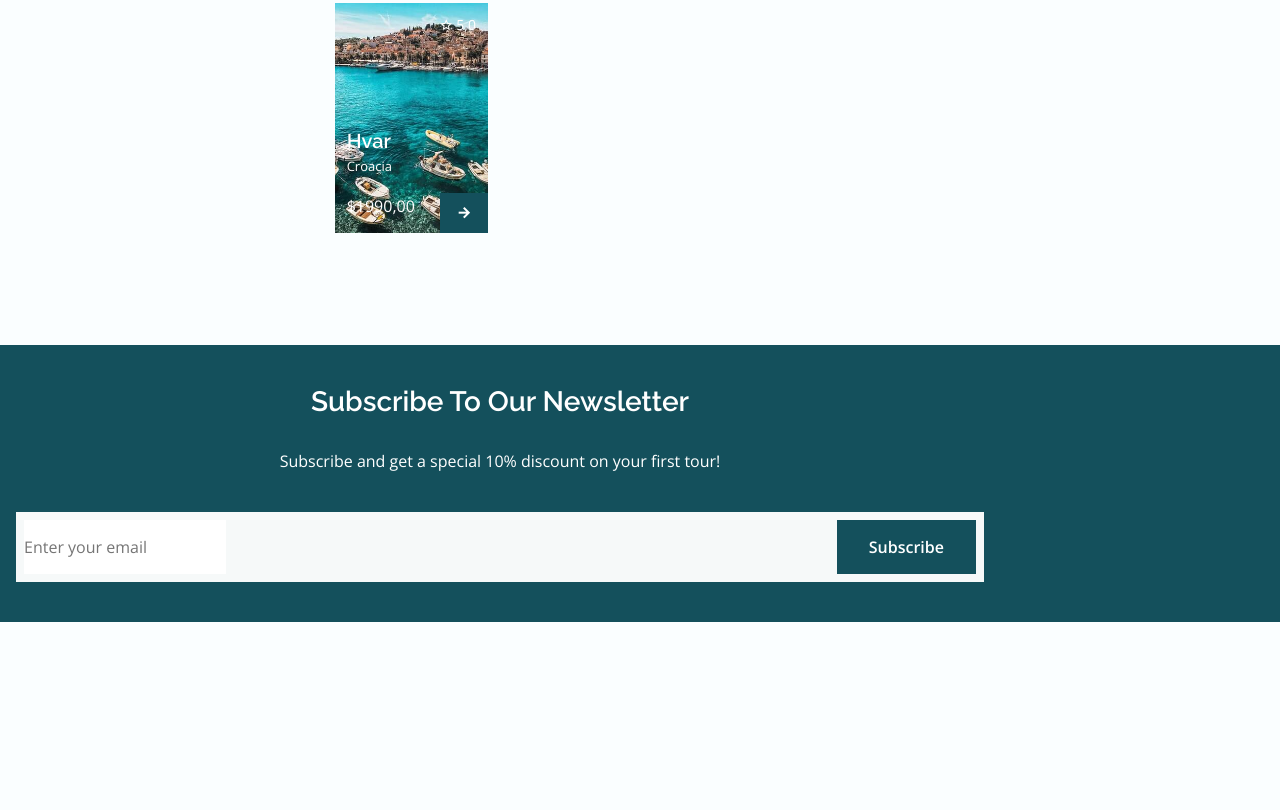
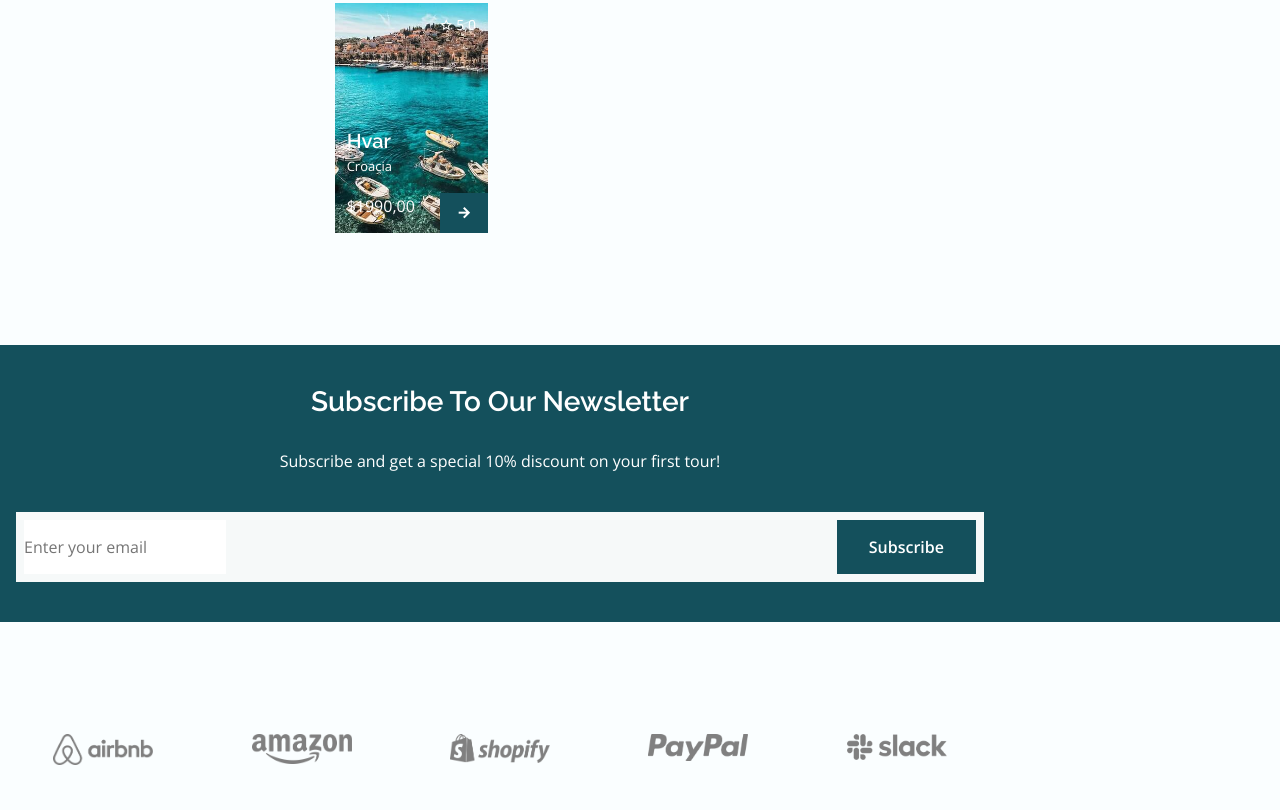
Before and after one commit to Elesiann/responsive-travel-website-travelwithme, a plain HTML site: page responsive-travel-website/assets/index.html in a window 1280 px wide. Shown: the part 3569-4379 px from the top of the page. Before the commit the page ends 4231 px from the top, so only its background shows below. Drawn offline with nearby package versions, Linux system fonts and the light colour scheme.

Commit message:
added 'sponsor'

```diff
--- a/responsive-travel-website/assets/css/styles.css
+++ b/responsive-travel-website/assets/css/styles.css
@@ -594,22 +594,37 @@ input {
   margin-bottom: var(--mb-2-5);
 }
 
-.subscribe__form{
+.subscribe__form {
   background-color: var(--input-color);
-  padding: .5rem;
+  padding: 0.5rem;
   display: flex;
   justify-content: space-between;
 }
 
-.subscribe_input{
+.subscribe_input {
   width: 70%;
-  padding-right: .5rem;
+  padding-right: 0.5rem;
   background-color: var(--input-color);
   color: var(--text-color);
 }
 
-.subscribe_input::placeholder{
+.subscribe_input::placeholder {
   color: var(--text-color);
 }
 
 /* ====================== SPONSORS  ====================== */
+.sponsor__container {
+  grid-template-columns: repeat(auto-fit, minmax(100px, 1fr));
+  justify-items: center;
+  row-gap: 3.5rem;
+}
+
+.sponsor__img {
+  width: 100px;
+  filter: invert(0.5);
+  transition: var(--img-transition);
+}
+
+.sponsor__content:hover .sponsor__img {
+  filter: invert(0.2);
+}
--- a/responsive-travel-website/assets/index.html
+++ b/responsive-travel-website/assets/index.html
@@ -443,6 +443,26 @@
         </div>
       </div>
     </section>
+    <!-- ===================== SPONSORS ===================== -->
+    <section class="sponsor section">
+      <div class="sponsor__container container grid">
+        <div class="sponsor__content">
+          <img src="/responsive-travel-website/assets/img/sponsors1.png" alt="" class="sponsor__img">
+        </div>
+        <div class="sponsor__content">
+          <img src="/responsive-travel-website/assets/img/sponsors2.png" alt="" class="sponsor__img">
+        </div>
+        <div class="sponsor__content">
+          <img src="/responsive-travel-website/assets/img/sponsors3.png" alt="" class="sponsor__img">
+        </div>
+        <div class="sponsor__content">
+          <img src="/responsive-travel-website/assets/img/sponsors4.png" alt="" class="sponsor__img">
+        </div>
+        <div class="sponsor__content">
+          <img src="/responsive-travel-website/assets/img/sponsors5.png" alt="" class="sponsor__img">
+        </div>
+      </div>
+    </section>
 
     <!-- FOOTER -->
 
```
